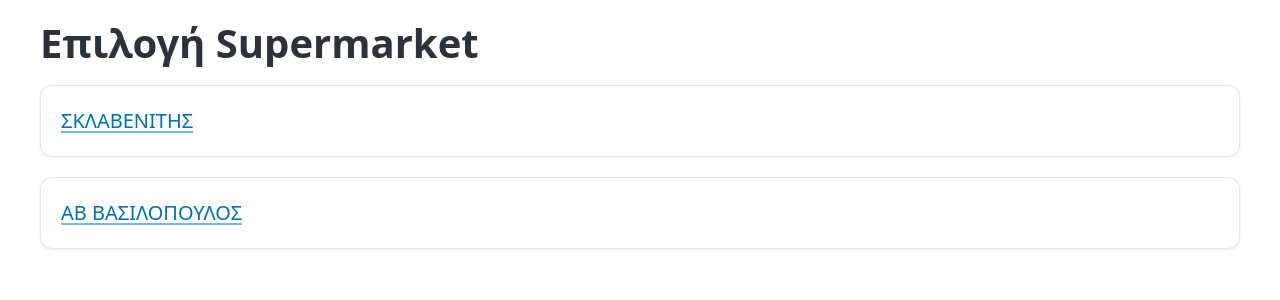
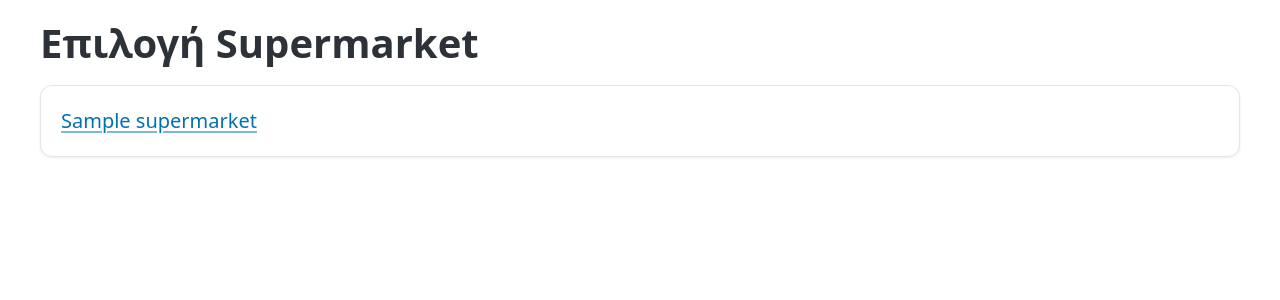
Before and after one commit to nzervos98/PythonProject, a Flask app: template UI/templates/home.html in a window 1280 px wide. Shown: the top 300 px of the page. Run offline with Flask 3, Linux system fonts and the light colour scheme; the template is opened without the code that fills it: most values are stand-ins (such as "Sample title", 1, 10 or a date in 2020); some libraries are stand-ins or nearby versions.

Commit message:
Automatically redirects to supermarket-specific filter in products.

```diff
--- a/UI/templates/home.html
+++ b/UI/templates/home.html
@@ -3,12 +3,10 @@
 
   <h1>Επιλογή Supermarket</h1>
 
-  <article class="product-card">
-    <a href="{{ url_for('index_skl') }}">ΣΚΛΑΒΕΝΙΤΗΣ</a>
-  </article>
-
-  <article class="product-card">
-    <a href="{{ url_for('index_ab') }}">ΑΒ ΒΑΣΙΛΟΠΟΥΛΟΣ</a>
-  </article>
+  {% for key, name in supermarkets.items() %}
+    <article class="product-card">
+      <a href="{{ url_for('products', supermarket=key) }}">{{ name }}</a>
+    </article>
+  {% endfor %}
 
 {% endblock %}
```
